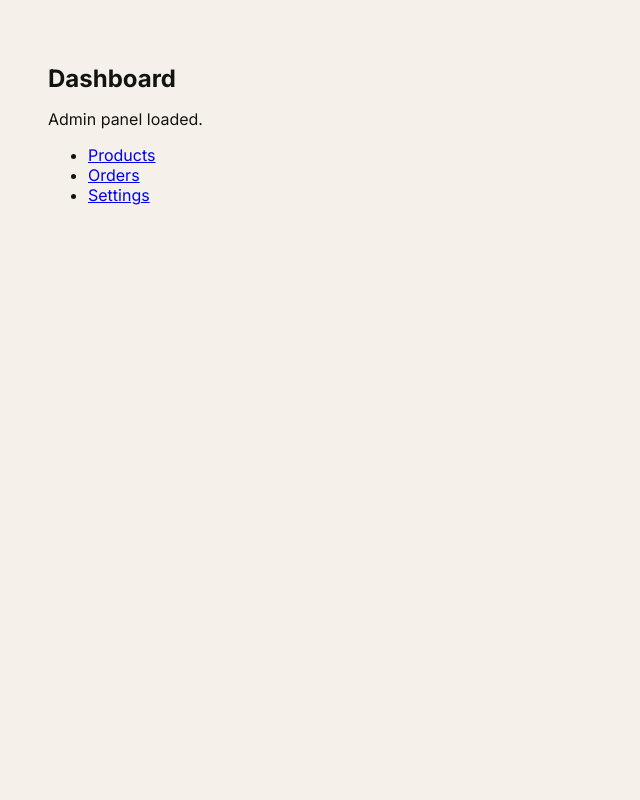
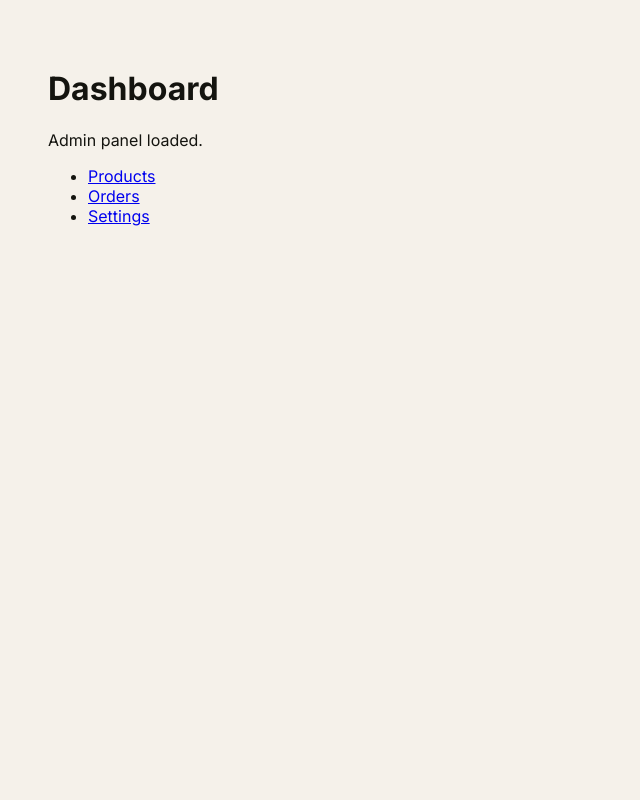
Before and after one commit to gggrace12333-byte/urbangarage, a Next.js app: page /admin in a window 1280 px wide. Shown: the whole page, without its empty margins (0-640 px from the left). Built offline with nearby package versions, Linux system fonts and the light colour scheme; no server answers; the database is empty.

Commit message:
fix admin

```diff
--- a/src/app/admin/page.tsx
+++ b/src/app/admin/page.tsx
@@ -1,7 +1,7 @@
 export default function Dashboard() {
   return (
     <div style={{ padding: 40 }}>
-      <h1 style={{ fontSize: 24 }}>Dashboard</h1>
+      <h1>Dashboard</h1>
       <p>Admin panel loaded.</p>
       <ul>
         <li><a href="/admin/products">Products</a></li>
```
Also changed, not shown: src/app/admin/layout.tsx (line endings or trailing spaces).
